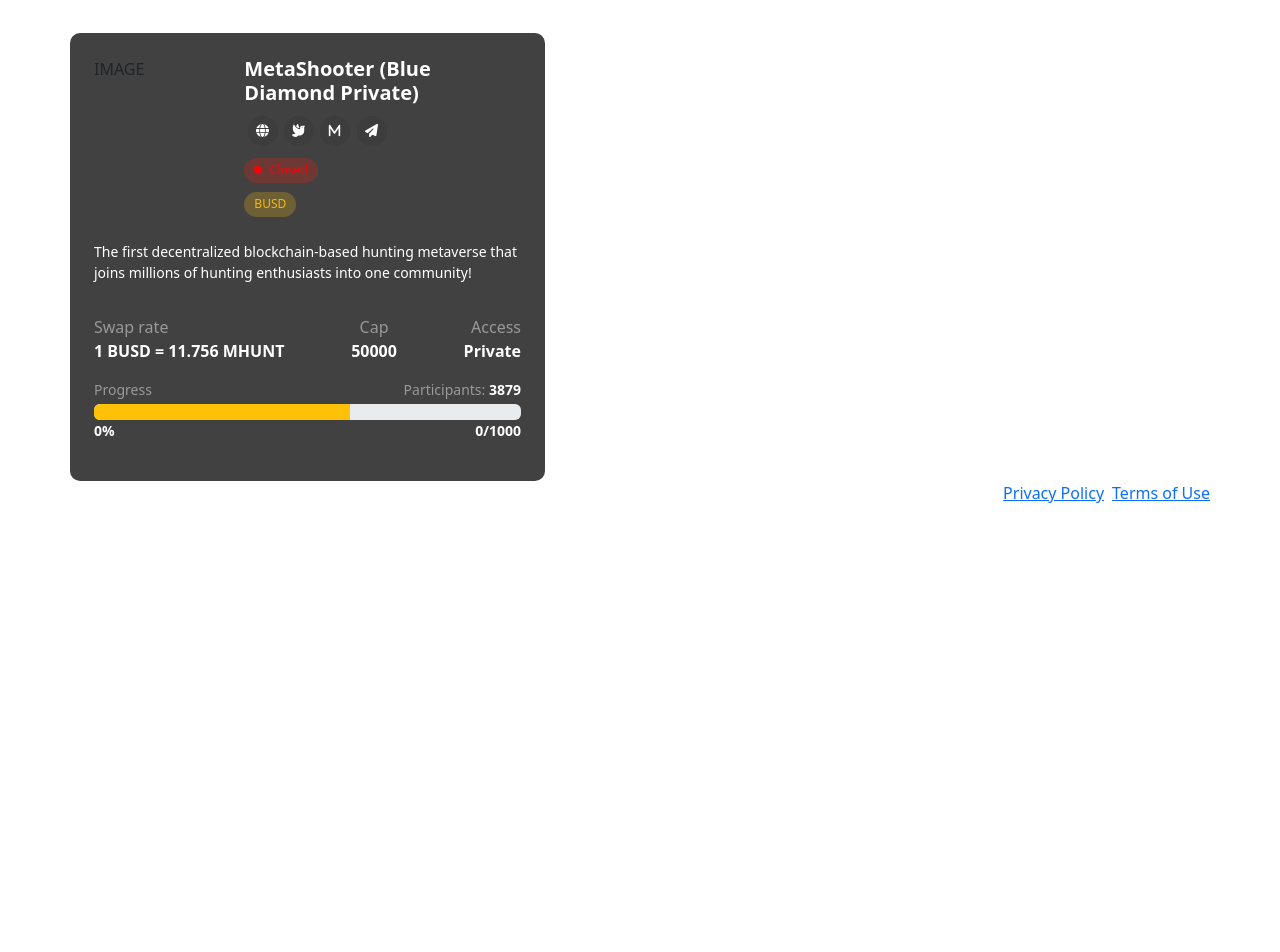
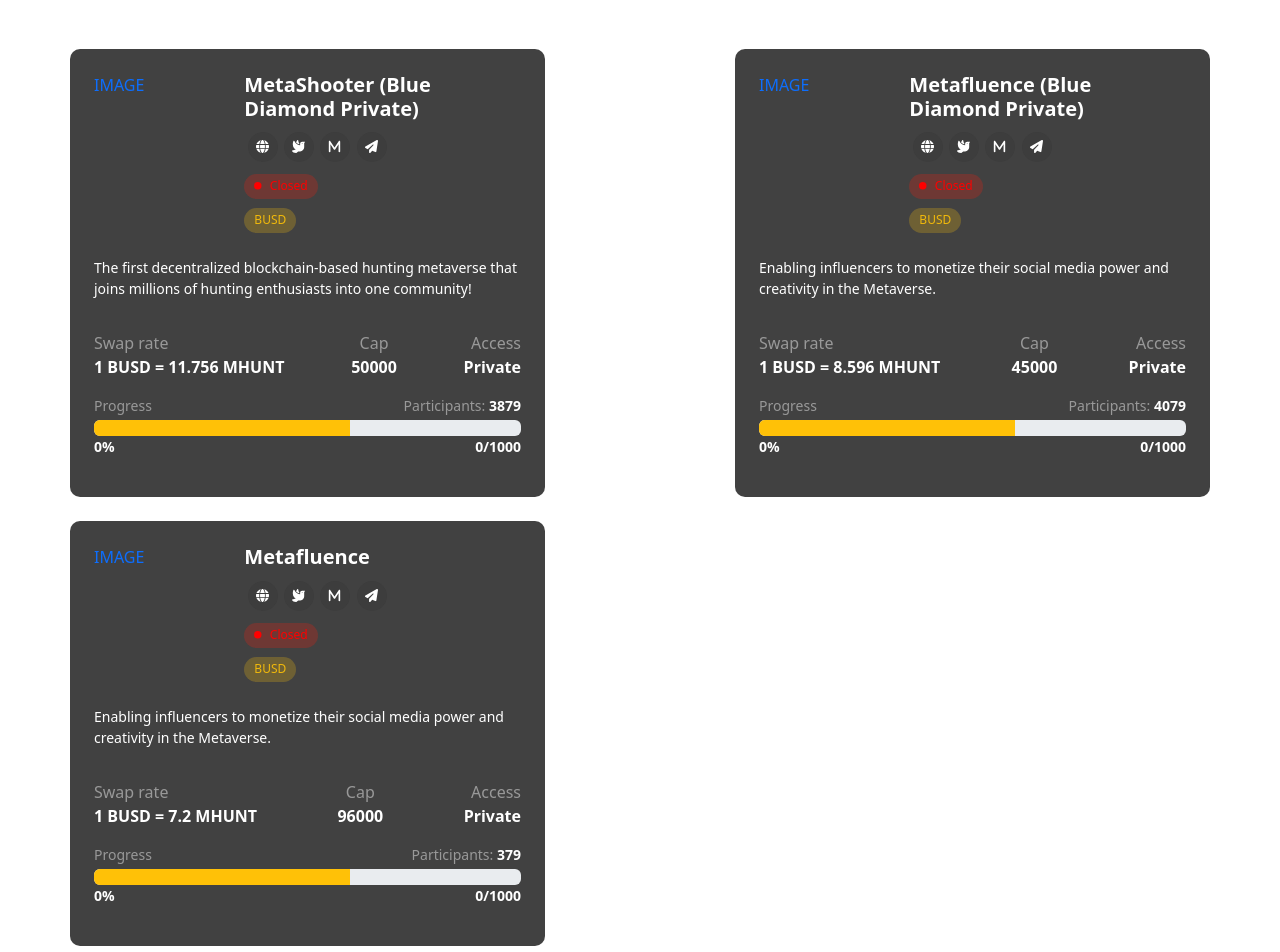
Before and after one commit to FxIvan/clone-project, a Next.js app: page /projects in a window 1280 px wide. Shown: the part 1180-2132 px from the top of the page. Before the commit the page ends 1701 px from the top, so only its background shows below. Built offline with nearby package versions, Linux system fonts and the light colour scheme.

Commit message:
agregando link que redirecciona a la informacion de la card

```diff
--- a/component/app/card/index.js
+++ b/component/app/card/index.js
@@ -8,17 +8,28 @@
   faM,
   faPaperPlane,
 } from "@fortawesome/free-solid-svg-icons";
+import Link from "next/link";
 
-export default function Card({ projectStatus, swapRate, cap , title, description , participant }) {
+export default function Card({
+  projectStatus,
+  swapRate,
+  cap,
+  title,
+  description,
+  participant,
+}) {
   return (
-    <Col sm={5} className={styles.containerCard + " p-4"}>
+    <Col sm={5} className={styles.containerCard + " p-4 mt-4"}>
+      <Link href="#">
         <Row>
           <Col sm={12}>
             <Row>
               <Col sm={4}>IMAGE</Col>
               <Col sm={8}>
                 <div
-                className={styles.containerHeaderCards + " d-flex flex-column"}
+                  className={
+                    styles.containerHeaderCards + " d-flex flex-column"
+                  }
                 >
                   <h4>{title}</h4>
                   <div className={styles.buttonrrss + " mb-2 d-flex"}>
@@ -84,9 +95,7 @@
           </Col>
           <Col sm={12} className="py-3">
             <div className={styles.descriptionCard}>
-            <p>
-              {description}
-            </p>
+              <p>{description}</p>
             </div>
           </Col>
           <Col sm={12}>
@@ -133,6 +142,7 @@
             </div>
           </Col>
         </Row>
+      </Link>
     </Col>
   );
 }
--- a/component/app/card/styles.module.css
+++ b/component/app/card/styles.module.css
@@ -1,8 +1,17 @@
+.containerCard{
+    transition: transform 1s ease;
+}
+.containerCard:hover{
+    transform: scale(1.05);
+}
+.containerCard a{
+    text-decoration: none;
+}
 .projectComingSoon h2 {
   font-size: 3rem;
   font-weight: bold;
   color: #c0c0c0;
-  padding: 8rem 0;
+  padding: 4rem 0;
 }
 .containerCard {
   background-color: #212121da;
--- a/component/app/projectComingSoon/styles.module.css
+++ b/component/app/projectComingSoon/styles.module.css
@@ -2,7 +2,7 @@
   font-size: 3rem;
   font-weight: bold;
   color: #c0c0c0;
-  padding: 8rem 0;
+  padding: 4rem 0;
 }
 .containerCard {
   background-color: #212121da;
--- a/component/app/projectOpenNow/styles.module.css
+++ b/component/app/projectOpenNow/styles.module.css
@@ -2,7 +2,7 @@
   font-size: 3rem;
   font-weight: bold;
   color: #c0c0c0;
-  padding: 4rem 0 ;
+  padding: 10rem 0 4rem 0 ;
 }
 
 .projects span {
--- a/component/app/projectsClosed/index.js
+++ b/component/app/projectsClosed/index.js
@@ -4,13 +4,13 @@
 
 export default function ProjectsClosed() {
   return (
-    <Container>
+    <Container className={styles.containerProjectsClosed}>
       <Row>
         <Col sm={12} className={styles.titleProjectsClosed + " text-center"}>
           <h2>PROJECTS CLOSED</h2>
         </Col>
         <Col sm={12}>
-          <Row>
+          <Row className="d-flex justify-content-between">
             <Card
               projectStatus={false}
               swapRate={`${1} BUSD = ${11.756} MHUNT`}
@@ -21,6 +21,27 @@
               }
               participant={3879}
             />
+            <Card
+              projectStatus={false}
+              swapRate={`${1} BUSD = ${8.596} MHUNT`}
+              cap={45000}
+              title={"Metafluence (Blue Diamond Private)"}
+              description={
+                "Enabling influencers to monetize their social media power and creativity in the Metaverse."
+              }
+              participant={4079}
+            />
+
+            <Card
+              projectStatus={false}
+              swapRate={`${1} BUSD = ${7.2} MHUNT`}
+              cap={96000}
+              title={"Metafluence"}
+              description={
+                "Enabling influencers to monetize their social media power and creativity in the Metaverse."
+              }
+              participant={379}
+            />
           </Row>
         </Col>
       </Row>
--- a/component/app/projectsClosed/styles.module.css
+++ b/component/app/projectsClosed/styles.module.css
@@ -1,3 +1,7 @@
+.containerProjectsClosed{
+  margin-bottom: 8rem;
+}
+
 .titleProjectsClosed h2 {
   font-size: 3rem;
   font-weight: bold;
```
Lines whose indentation alone changed are shown as unchanged.
